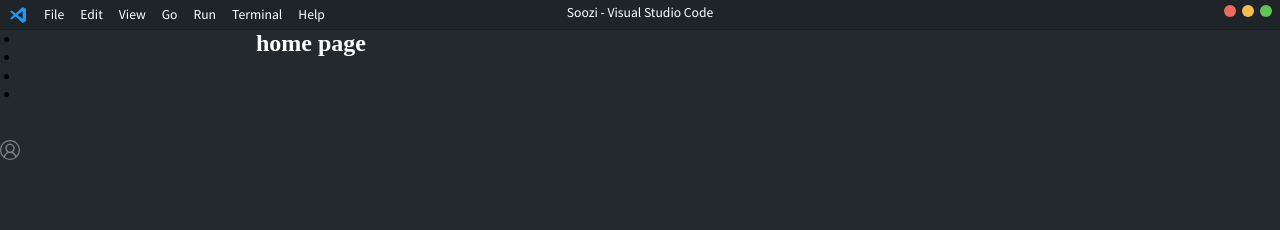
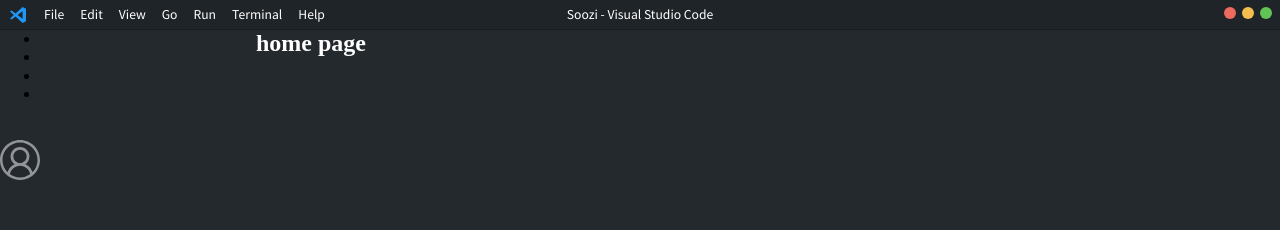
Before and after one commit to sooozi/PF_2024.ver, a Next.js app: page / in a window 1280 px wide. Shown: the top 230 px of the page. Built offline with nearby package versions, Linux system fonts and the light colour scheme.

Commit message:
240403_2024portfolio_put icon in side navigation

```diff
--- a/app/components/layout/sideNav.tsx
+++ b/app/components/layout/sideNav.tsx
@@ -17,7 +17,7 @@ export default function SideNavLayout() {
                 </ul>
                 <ul>
                     <li>
-                        <AccountIcon className={style.icon} fill={'#79828a'} />
+                        <AccountIcon className={style.icon} fill={'rgba(255, 255, 255, 0.5)'} />
                     </li>
                 </ul>
             </div>
--- a/src/style/header.module.scss
+++ b/src/style/header.module.scss
@@ -18,6 +18,7 @@
 }
 .header_inner {
   display: flex;
+  align-items: center;
   justify-content: space-between;
   width: 100%;
 }
--- a/src/style/sideNav.module.scss
+++ b/src/style/sideNav.module.scss
@@ -7,6 +7,6 @@
     min-width: 150px;
 }
 .icon {
-    width: 20px;
-    height: 20px;
+    width: 40px;
+    height: 40px;
 }
```
